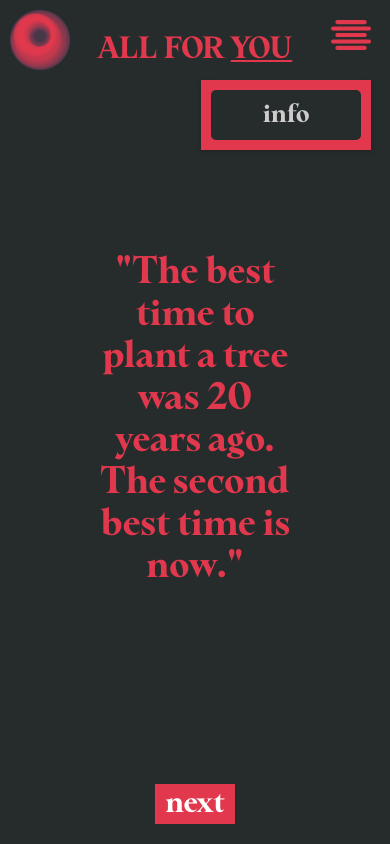
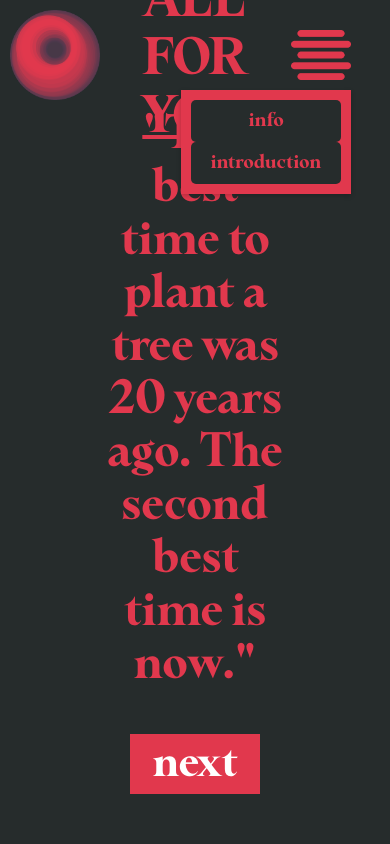
Before and after one commit to VasilisChatzivasileiou/ALL_FOR_YOU, a plain HTML site: page index.html in a window 390 px wide. Both pictures are taken after a click on the button 351 px from the left and 36 px from the top of the page. Drawn offline with Linux system fonts and the light colour scheme.

Commit message:
index.html

```diff
--- a/index.html
+++ b/index.html
@@ -32,12 +32,11 @@
 
         .quote {
             position: absolute;
-            padding-top: 0px;
-            top: 420px;
+            top: 400px;
             left: 50%;
             transform: translate(-50%, -50%);
             color: #E1384D;
-            font-size: 48px;
+            font-size: 44px;
             text-align: center;
             max-width: 80%;
         }
@@ -110,7 +109,6 @@
             color: white;
         }
 
-        /* Logo Container */
         .logo-container {
             position: absolute;
             top: 10px;
@@ -121,80 +119,28 @@
             width: 90px;
             height: 90px;
         }
-
-        /* Responsive Design for smaller screens */
-        @media (max-width: 768px) {
-            .next-button {
-                width: 120px;
-                height: 50px;
-                font-size: 40px;
-                bottom: 50px;
-            }
-        }
-
-        @media (max-width: 480px) {
-            .next-button {
-                width: 80px;
-                height: 40px;
-                font-size: 28px;
-                bottom: 20px;
-            }
-            .menu-icon {
-                width: 40px;
-                height: 30px;
-            }
-            .logo {
-                width: 60px;
-                height: 60px;
-            }
-            .title {
-                top: 50%;
-                font-size: 28px;
-            }
-            .quote {
-                font-size: 35px
-            }
-            .menu-container {
-                top: 20%;
-                right: 19px;
-            }
-        }
     </style>
 </head>
 <body>
-    <!-- Logo -->
     <div class="logo-container">
         <img src="icons/AFYlogo.png" alt="Logo" class="logo">
     </div>
 
-    <!-- Centered Title -->
     <div class="title">ALL FOR <u>YOU</u></div>
 
-    <!-- Centered Quote -->
     <div class="quote" id="quote">
         "The best time to plant a tree was 20 years ago. The second best time is now."
     </div>
 
-    <!-- Next Button -->
     <button class="next-button" onclick="showNextQuote()">next</button>
 
-    <!-- Dropdown Menu -->
     <div class="menu-container">
         <button class="menu-button" onclick="toggleMenu()">
             <img src="icons/Group 180.png" alt="Menu" class="menu-icon">
         </button>
         <div class="dropdown-menu" id="dropdownMenu">
-            <!-- Wallpaper Button -->
-            <button onclick="navigateToWallpaper()" style="
-                width: 100%;
-                height: 50px;
-                background-color: #262C2C;
-                color: #CCCCCC;
-                border: none;
-                font-size: 24px;
-                cursor: pointer;">
-                info
-            </button>
+            <button onclick="navigateToWallpaper()">info</button>
+            <button onclick="navigateToIntroduction()">introduction</button>
         </div>
     </div>
 
@@ -219,12 +165,12 @@
             menu.style.display = menu.style.display === "block" ? "none" : "block";
         }
 
-        function goToWallpaper() {
-            // Redirect to a new blank page
+        function navigateToWallpaper() {
             window.location.href = "wallpaper.html";
         }
-        function navigateToWallpaper() {
-            window.location.href = "wallpaper.html"; // Redirects to the new page
+
+        function navigateToIntroduction() {
+            window.location.href = "introduction.html";
         }
     </script>
 </body>
```
